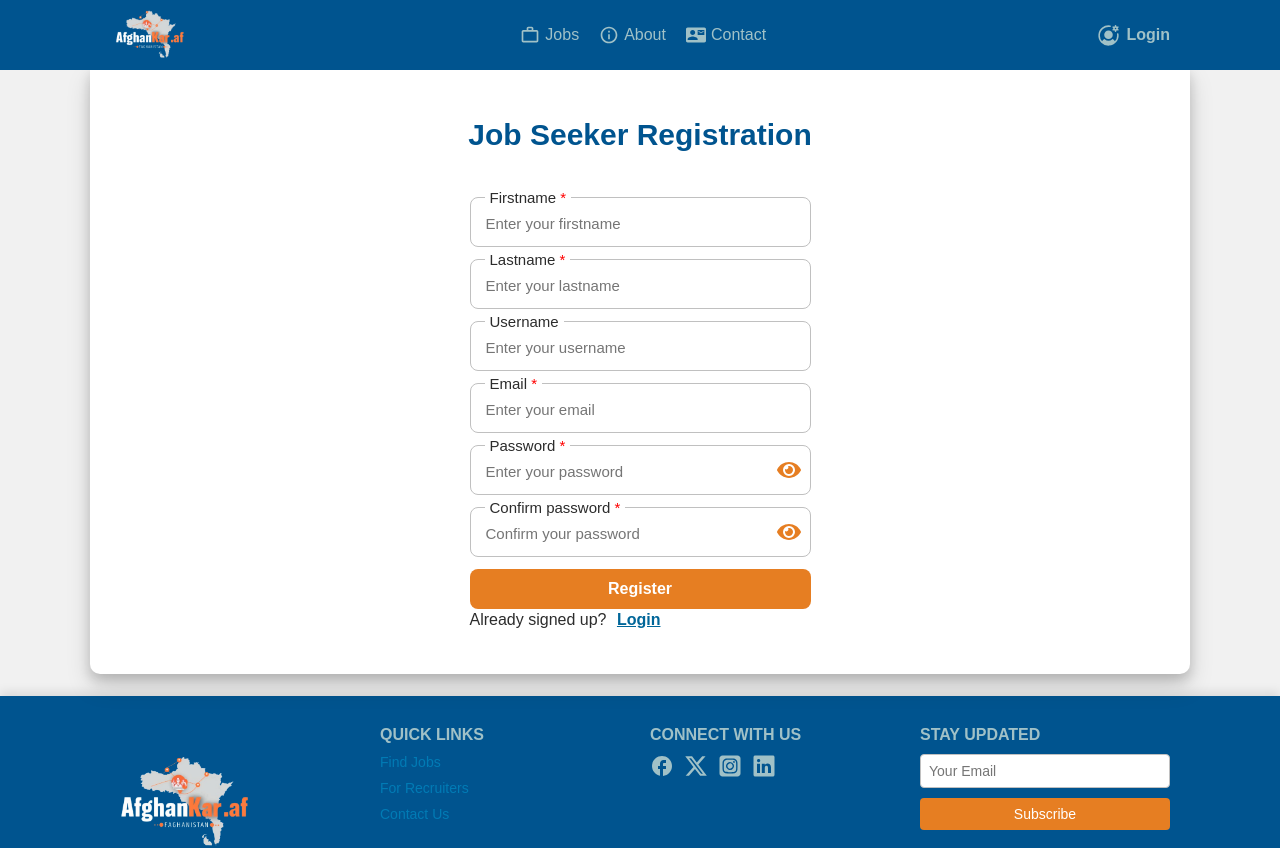
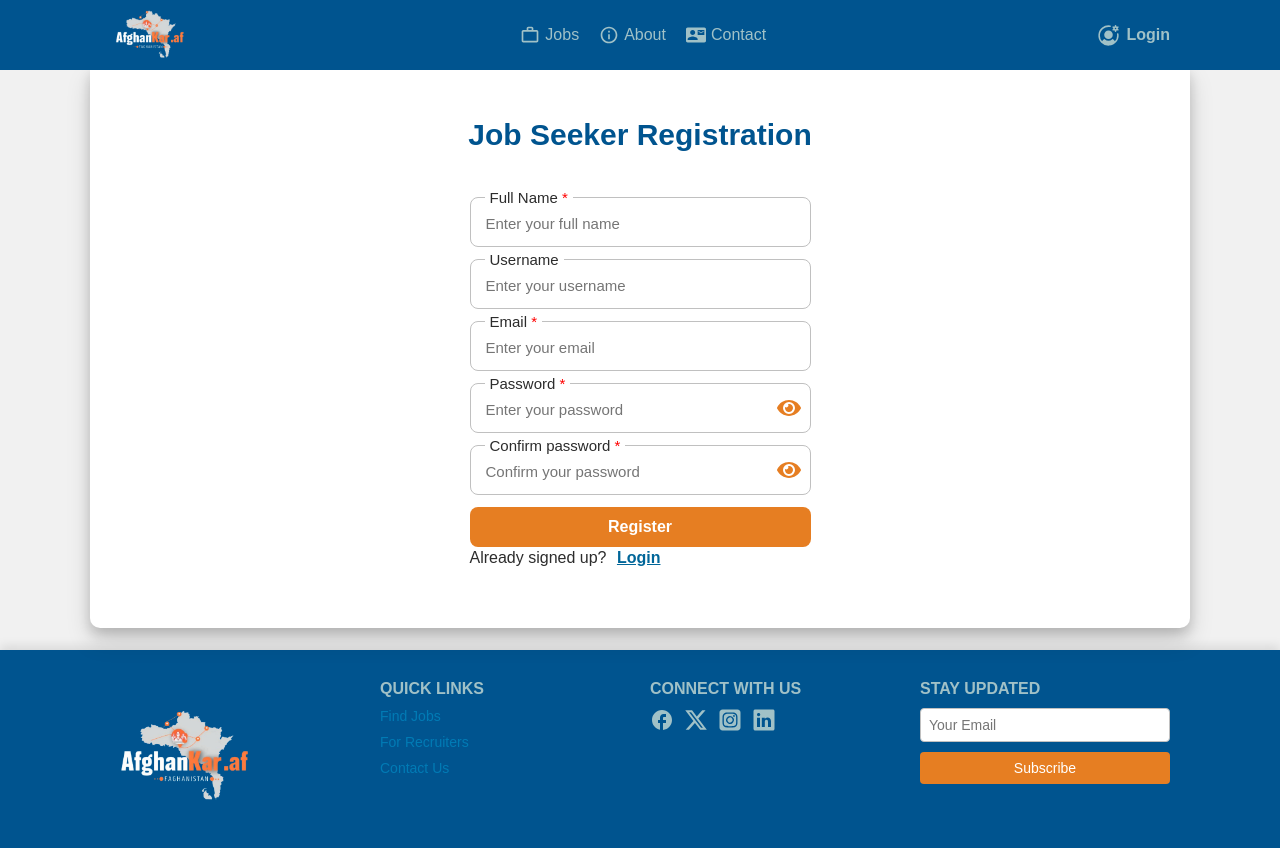
Before and after one commit to Naeemi7/AfghanKar.af, a React (Vite) app in the folder client/: page /job-seeker-registration in a window 1280 px wide. Shown: the top 848 px of the page. Built offline with nearby package versions, Linux system fonts and the light colour scheme.

Commit message:
the firstName and lastName from job seeker registration form has been replaced with fullname in UI but still store it as two seperated field in database firstName and lastName

```diff
--- a/client/src/components/auth/registration/job-seeker/JobSeekerRegistration.jsx
+++ b/client/src/components/auth/registration/job-seeker/JobSeekerRegistration.jsx
@@ -29,9 +29,13 @@ const JobSeekerRegistration = () => {
 
     const formData = new FormData(e.target);
 
+    // Split full name into first name and last name
+    const fullName = formData.get("fullName");
+    const [firstName, lastName] = fullName.split(" ");
+
     const data = {
-      firstName: formData.get("firstName"),
-      lastName: formData.get("lastName"),
+      firstName: firstName.trim(),
+      lastName: lastName.trim(),
       username: formData.get("username"),
       email: formData.get("email"),
       password: formData.get("password"),
--- a/client/src/data/registration/job-seeker/job-seeker-registration-data.js
+++ b/client/src/data/registration/job-seeker/job-seeker-registration-data.js
@@ -1,16 +1,9 @@
 const formFields = (showPassword) => [
   {
-    labelName: "Firstname *",
+    labelName: "Full Name *",
     type: "text",
-    name: "firstName",
-    placeholder: "Enter your firstname",
-    required: true,
-  },
-  {
-    labelName: "Lastname *",
-    type: "text",
-    name: "lastName",
-    placeholder: "Enter your lastname",
+    name: "fullName",
+    placeholder: "Enter your full name",
     required: true,
   },
   {
```
